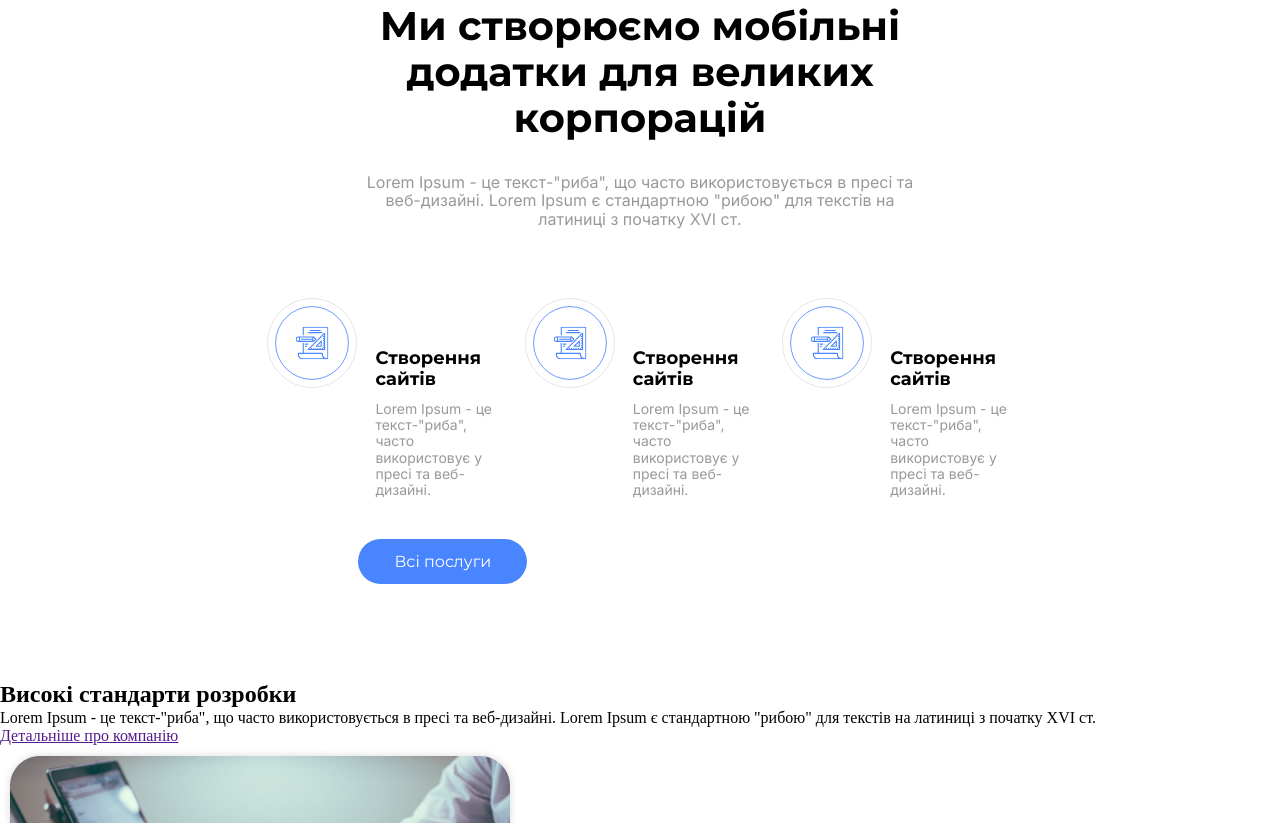
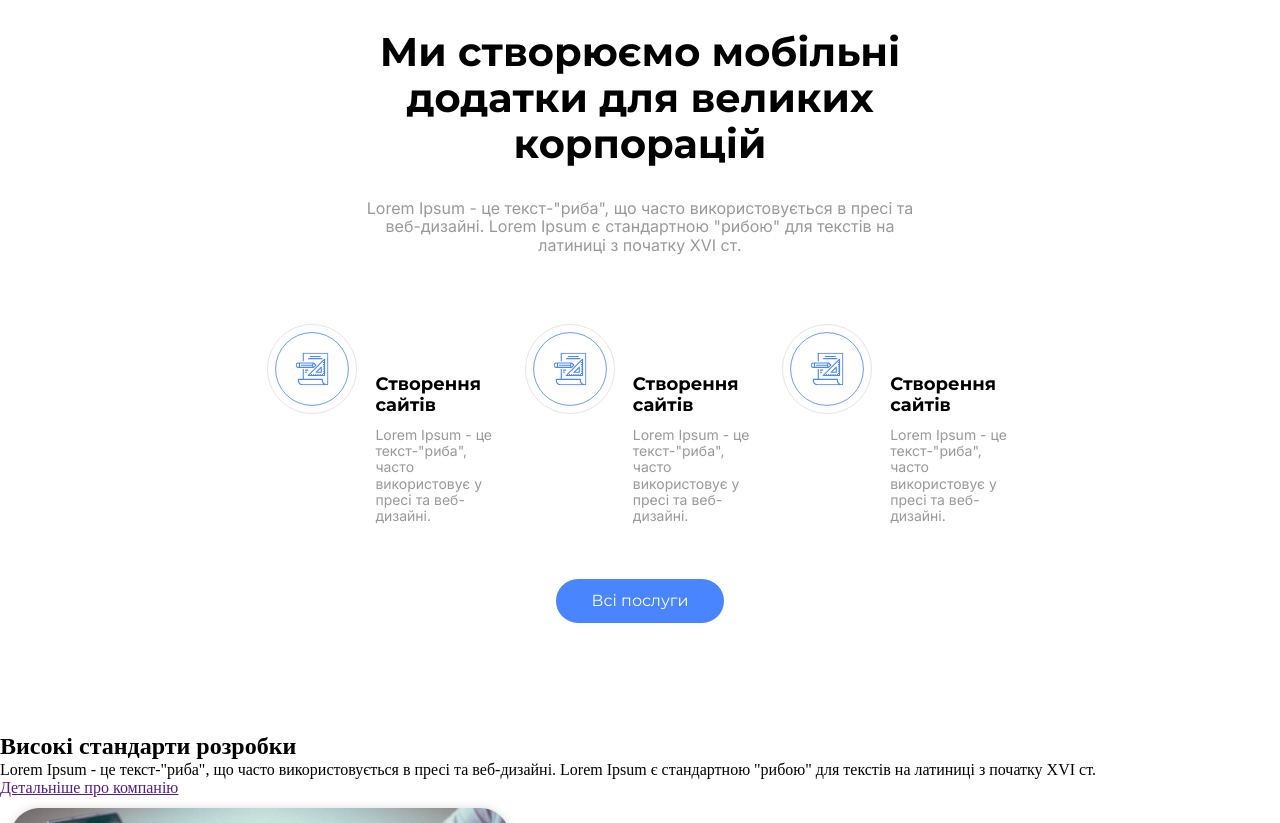
Before and after one commit to hromadianka/it-studio, a plain HTML site: page index.html in a window 1280 px wide. Shown: the part 1061-1884 px from the top of the page. Drawn offline with Linux system fonts and the light colour scheme.

Commit message:
centered button

```diff
--- a/index.html
+++ b/index.html
@@ -61,7 +61,7 @@
                     </div>
                 </div>
             </div>
-            <a href="" class="btn" style="margin-left:28%; margin-right: 28%;">Всі послуги</a>
+            <a href="" class="btn">Всі послуги</a>
         </section>
         <section>
             <div>
--- a/style.css
+++ b/style.css
@@ -59,6 +59,10 @@ header {
   color: white;
   border-radius: 30px;
   text-decoration: none;
+  margin-left: auto;
+  margin-right: auto;
+  display: block;
+  width: fit-content;
 }
 
 .section-services {
```
